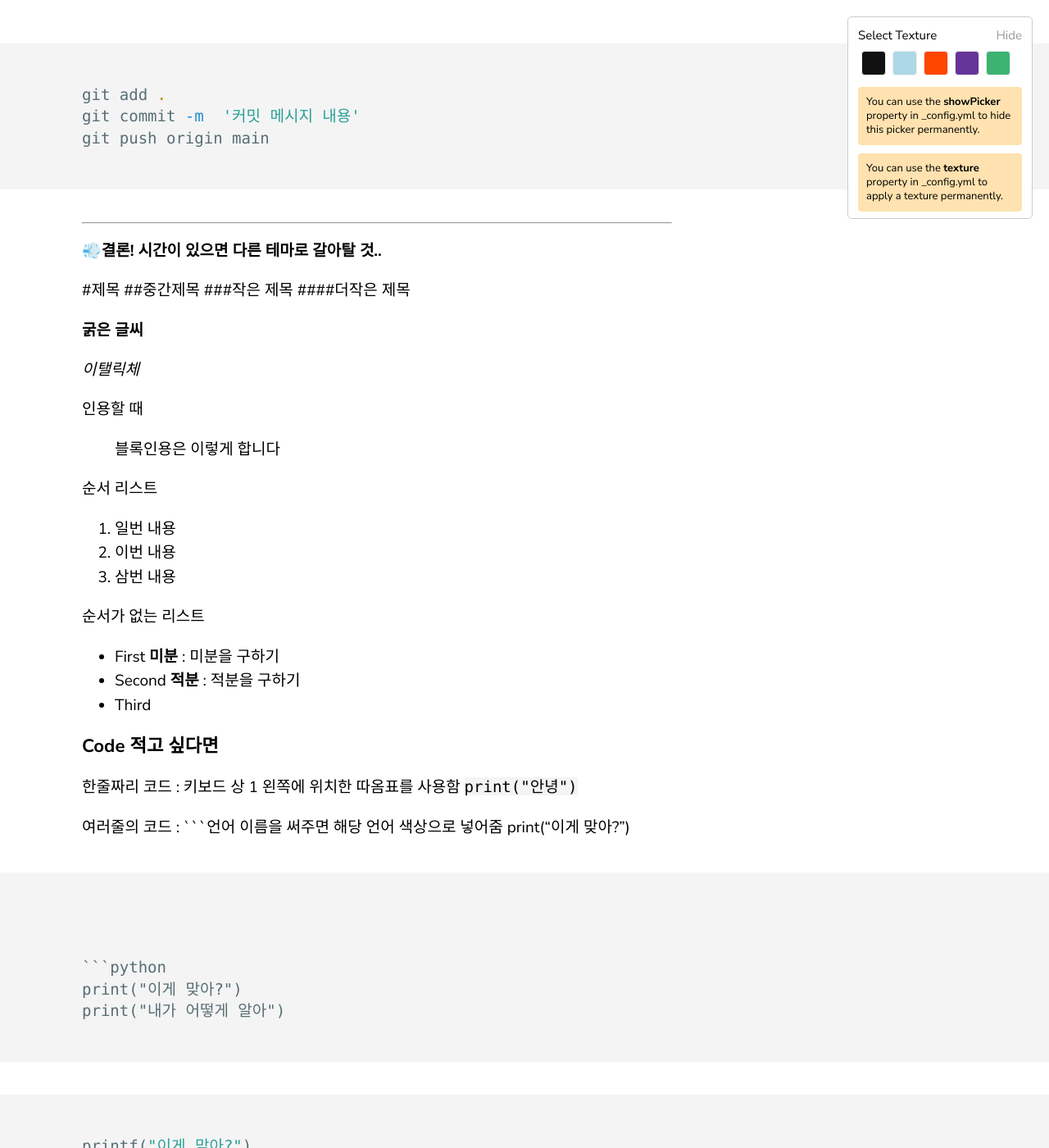
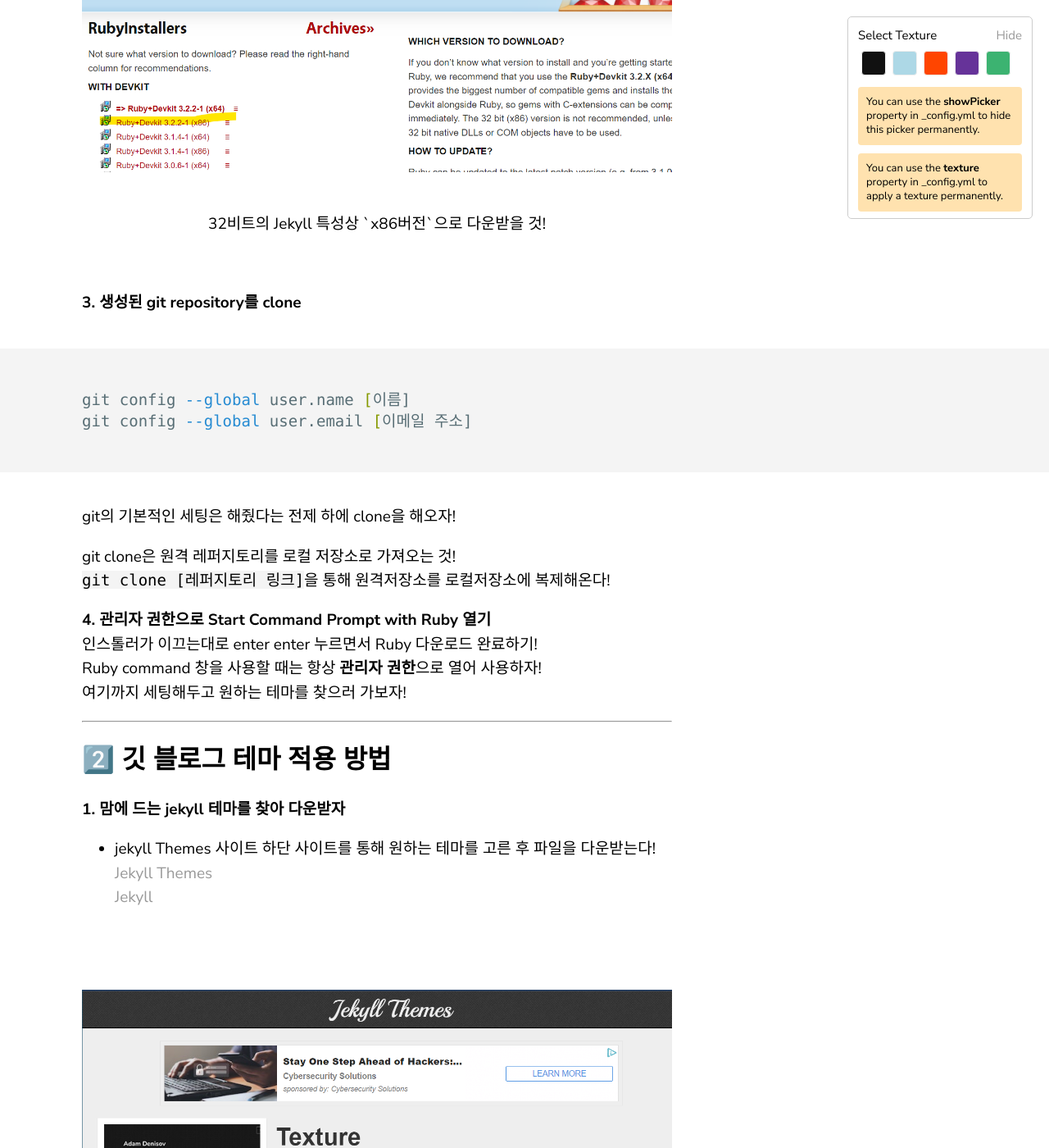
Before and after one commit to ParkJeonghyeon1013/ParkJeonghyeon1013.github.io, a Jekyll site: the page built from _posts/2023-11-05-coding-post.markdown, in a window 1280 px wide and 1400 px high, scrolled down 1288 px. Shown: the whole window at 82% size. Built offline with Jekyll 4.4.1, drawn with Linux system fonts in a browser that asks for light colours; some of the changed text lies outside the part shown.

Commit message:
first posting_1105

````diff
--- a/_posts/2023-11-05-coding-post.markdown
+++ b/_posts/2023-11-05-coding-post.markdown
@@ -6,157 +6,143 @@ date:   2023-11-05 09:03:36 +9
 categories: Git Blog
 ---
 
-## 다음과 같은 <span style = 'background-color:#fff5b1'>순서</span>로 진행한다!
+### 다음과 같은 <span style = 'background-color:#fff5b1'>순서</span>로 진행한다!
 
-**1. 깃 블로그를 위한 기본 환경 세팅**
-**2. 깃 블로그 테마 적용 방법**
-**3. 테마 적용한 블로그 배포**
+**1. 깃 블로그를 위한 기본 환경 세팅**<br>
+**2. 깃 블로그 테마 적용 방법**<br>
+**3. 테마 적용한 블로그 배포**<br>
 
-_________________________________
+---
 
 ## 1️⃣ 깃 블로그를 위한 기본 환경 세팅
-1. Git repository 생성
-이때 [사용자명].github.io
-2. Ruby 설치
-3.
+**1. Git repository 생성**
+레포지토리를 생성할 때 레퍼지토리명은 `[사용자명].github.io`으로 해준다!
+
+![create repository](/image/post_231105/process_1.png)
+<br>
+
+**2. Ruby 설치**
+Window OS 사용하기에 [RubyInstaller](https://rubyinstaller.org/downloads/)로 들어간다. <br>
+
+![download Ruby](/image/post_231105/process_2.png)
+<center>32비트의 Jekyll 특성상 `x86버전`으로 다운받을 것!</center>
+<br>
+
+**3. 생성된 git repository를 clone** <br>
+```sh
+git config --global user.name [이름]
+git config --global user.email [이메일 주소]
+```
+git의 기본적인 세팅은 해줬다는 전제 하에 clone을 해오자!
+<br>
+
+git clone은 원격 레퍼지토리를 로컬 저장소로 가져오는 것!
+<br>
+`git clone [레퍼지토리 링크]`을 통해 원격저장소를 로컬저장소에 복제해온다!
+<br>
+
+**4. 관리자 권한으로 Start Command Prompt with Ruby 열기**<br>
+인스톨러가 이끄는대로 enter enter 누르면서 Ruby 다운로드 완료하기!
+<br>
+Ruby command 창을 사용할 때는 항상 **관리자 권한**으로 열어 사용하자!
+<br>
+여기까지 세팅해두고 원하는 테마를 찾으러 가보자!
+
+---
+
+## 2️⃣ 깃 블로그 테마 적용 방법
+**1. 맘에 드는 jekyll 테마를 찾아 다운받자**
+- jekyll Themes 사이트 하단 사이트를 통해 원하는 테마를 고른 후 파일을 다운받는다!
+<br>
+    [Jekyll Themes](http://jekyllthemes.org/) <br>
+    [Jekyll](https://jamstackthemes.dev/ssg/jekyll/)<br><br>
+<br>
+
+![downloadTheme](/image/post_231105/textureDown.png)
+<center>DownLoad 클릭하기!</center>
+
+비주얼만으로 테마를 고르던 중 마음에 드는 테마는 [hard 테마](https://github.com/sunbliss/photorama) 였으나, 세팅이 너무 어려웠다💢
+<br>
+따라서, 그나마 쉬워보였던 테마인 [texture 테마](http://jekyllthemes.org/themes/Texture-Theme/)로 블로그를 세팅했다.<br>
+~~그치만 texture 테마 역시 배포 시 많은 시행착오가 있었음;;~~
+<br>
+
+**2. 다운받은 theme 파일 압축풀기**
+![zip](/image/post_231105/zipFile.png)
+<center>clone을 통해 생성된 로컬 디렉토리에 theme 파일 압축을 푼다!</center>
+
+**3. _config.yml 파일 수정**
+- 기존에 입력되어있던 `baseurl: /texture` 지우기
+- `theme: texture` 입력
+- 저장
 
 
+**4. .gitignore 파일 수정**
+- `Gemfile.lock`이 포함되어있나 확인!
+- 혹시 몰라서 처음 세팅해줄 때 *Gemfile.lock*파일을 삭제하긴 했었음. (의미있는가? 모르겠음)
 
+README.md 파일 참고해서 하면 된다 하나, 뜻대로 되지 않음..
+
+**5. 관리자 권한으로 Start Command Prompt with Ruby 열기**<br>
+- clone한 경로로 가기!<br>
+C드라이브에서 N드라이브 등 다른 디렉토리에 저장을 해뒀다면 바로 `cd E`로 하면 이동 안됨.<br><br>
+`cd /`로 최상위 디렉토리로 간 후 `N:` 과 같이 해당 `[드라이브명]:` 해주면 다른 디렉토리로 변경 완료!<br> 그 다음엔 우리가 알고 있듯 `cd `통해서 경로 지정해주면 됨.<br><br>
+
+- command prompt에 순서대로 입력해주기
+`bundle`
+`gem install texture`
+`bundle exec jekyll serve`
+<br>
+- `bundle exec jekyll serve` 실행 후 뜬 server address를 복사
+![server Addr](/image/post_231105/serverAddr.png)
+
+- 복사해둔 server address를 웹 브라우저에 붙여넣기
+![localWeb](/image/post_231105/local.png)
+<center>서버가 잘 생성되었음을 확인할 수 있다!</center>
+<br><br>
+
+💥로컬 웹사이트를 여는데 성공했으나, 로컬 웹사이트가 업데이트되지 않고 아래와 같은 에러가 뜰 경우
+![traceError](/image/post_231105/trace.png)
+- `ctrl`+`c`를 눌러 서버를 종료한 후 <br>
+- `jekyll serve --trace` 입력하면 다시 서버 돌아감
+<br><br>
+
+**6. _posts 폴더의 .markdown 파일 생성해 포스팅 문서 작성**
+```sh
+---
+layout: post
+title:  "How to Make Github Blog"
+description: 깃 블로그 적용하는 방법 A to Z
+date:   2023-11-05 09:03:36 +9
+categories: Git Blog
+---
+```
+위의 5가지 요소를 가장 윗줄에 포함한 마크다운 문서 작성<br>
+처음부터 작성하기보단 `_posts` 폴더에 있는 파일을 복붙하여 수정하는게 더 편하다
+<br>
+💥한국 시간은 *GMT+9* 글 쓴 시간 수정 시 사용한 방법
+
+---
+
+## 3️⃣ 테마 적용한 블로그 배포
+1. git repository setting에서 Build source를 ***Github Action***으로 변경
+![setting](/image/post_231105/settings.png)
 
 <br>
 
-## 2️⃣ 깃 블로그 테마 적용 방법
-비주얼만으로 테마를 고르던 중 마음에 드는 테마는 [hard 테마](https://github.com/sunbliss/photorama) 였으나, 테마 세팅이 너무 어려웠다💢
-
-따라서, 그나마 쉬워보였던 테마인 [texture 테마]()로 블로그를 세팅했다.
-~~그치만 texture 테마 역시 로컬에서는 잘 돌아가지만, 배포 시 많은 시행착오가 있었음;; 3번 과정 참고~~
-
-
-<br>
-
-## 3️⃣ 테마 적용한 블로그를 배포
-
-
-
-<center>
-중앙정렬은 이렇게 한다
-</center>
-
-<br>
+2. 드디어 add - commit - push
 ```sh
 git add .
 git commit -m  '커밋 메시지 내용'
 git push origin main
 ```
 
-___
+<br><br>
+
+❌ 에러 검색할 때 팁 아닌 팁이라면 `action`에서 빌드되지 않은 커밋(?) 클릭해서 Error message를 찾아 구글링하는 것도 방법!
+![gitActions](/image/post_231105/action.png)
+
+---
 
 
-**💨결론! 시간이 있으면 다른 테마로 갈아탈 것..**
-
-
-
-
-
-
-
-#제목
-##중간제목
-###작은 제목
-####더작은 제목
-
-
-**굵은 글씨**
-
-
-*이탤릭체*
-
-
-인용할 때
-> 블록인용은 이렇게 합니다
-
-
-순서 리스트
-1. 일번 내용
-2. 이번 내용
-3. 삼번 내용
-
-
-순서가 없는 리스트
-- First **미분** : 미분을 구하기
-- Second **적분** : 적분을 구하기
-- Third
-
-
-
-
-### Code 적고 싶다면
-한줄짜리 코드 : 키보드 상 1 왼쪽에 위치한 따옴표를 사용함
-`print("안녕")`
-
-
-여러줄의 코드 :
-```언어 이름을 써주면 해당 언어 색상으로 넣어줌
-print("이게 맞아?")
-```
-
-
-```python
-print("이게 맞아?")
-print("내가 어떻게 알아")
-```
-```c
-printf("이게 맞아?")
-printf("내가 어떻게 알아")
-```
-
-
-sh는 셸스크립트 라는 뜻
-```sh
-git push origin main
-
-
-```
-
-
-### 언더바 세 개면 가로선이 그어짐
-___
-
-
-
-
-
-
-### 링크 그리기
-[링크 이름](링크 주소)
-[유튜브 링크](www.youtube.com)
-
-
-
-### 이미지 출력
-이미지를 넣고 싶다면
-![링크가 잘못됐을 경우 출력할 텍스트](이미지 링크 혹은 폴더 안의 저장 경로)
-![링크가 잘못됐을 경우 출력할 텍스트](https://ticketimage.interpark.com/Play/image/large/23/23007154_p.gif)
-
-
-### 표 그리기
-|학번||이름|
-|222222||표|
-
-
-
-
-
-
-### 풋노트
-이것이 풋노트다. [^1]
-[^1]: 이것이 풋노트다. 주석이나 설명을 달아줄 수 있지
-
-
-### 취소선
-~~물결 두 개 사이에 쓰면 취소선을 그을 수 있음~~
-
-
-- [ ] 할일
-- [ ] 할일
-- [ ] 할일
+*💨결론! 답은 구글링.. 왜 해결되었는지는 모르겠으나, 계속하다보니 action에 초록불뜬거 보고 감격ㅠㅠ*
````
Also changed, not shown: image/post_231105/action.png (added), image/post_231105/local.png (added), image/post_231105/process_1.png (added), image/post_231105/process_2.png (added), image/post_231105/process_4.png (added), image/post_231105/serverAddr.png (added), image/post_231105/settings.png (added), image/post_231105/textureDown.png (added), image/post_231105/trace.png (added), image/post_231105/zipFile.png (added).
